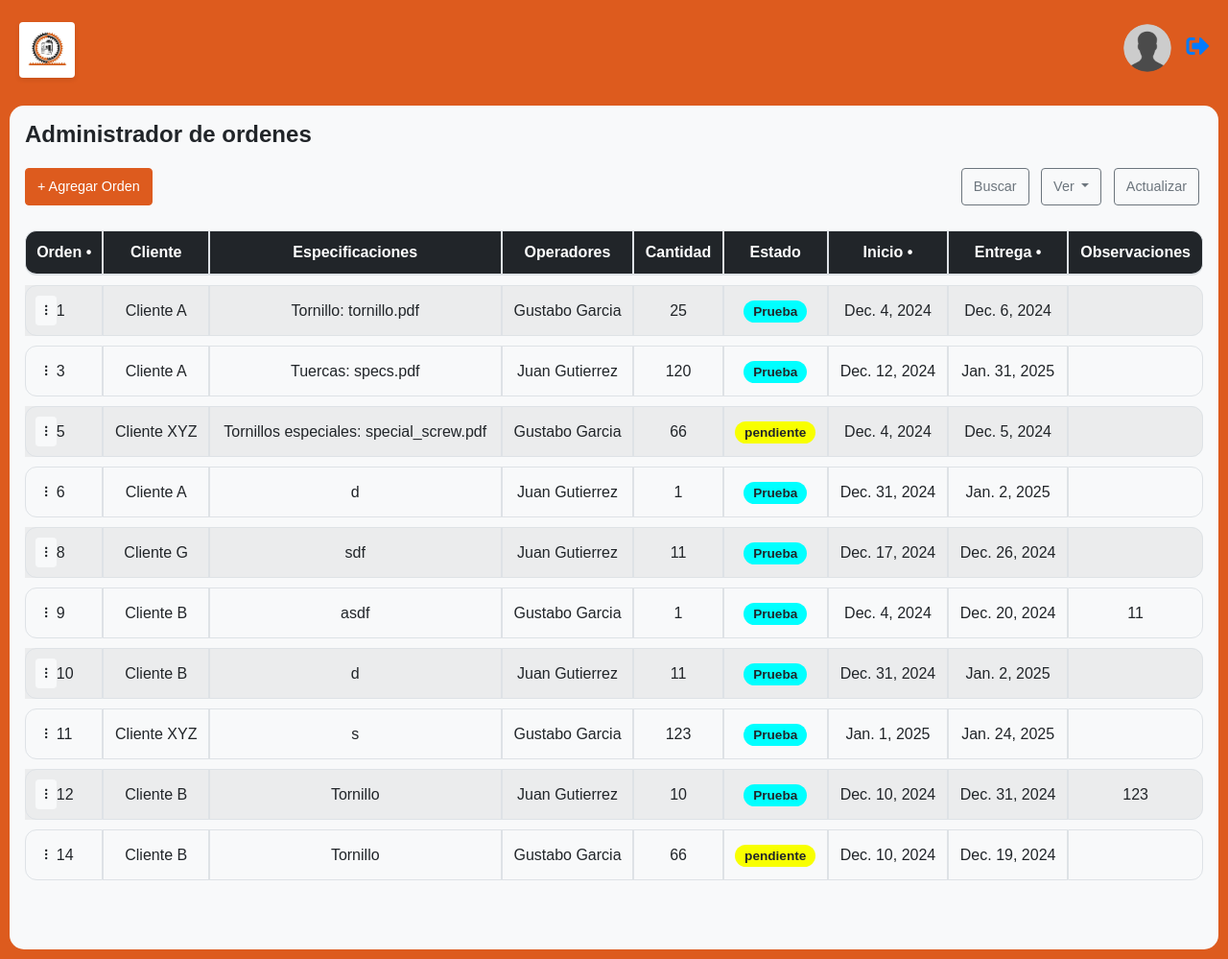
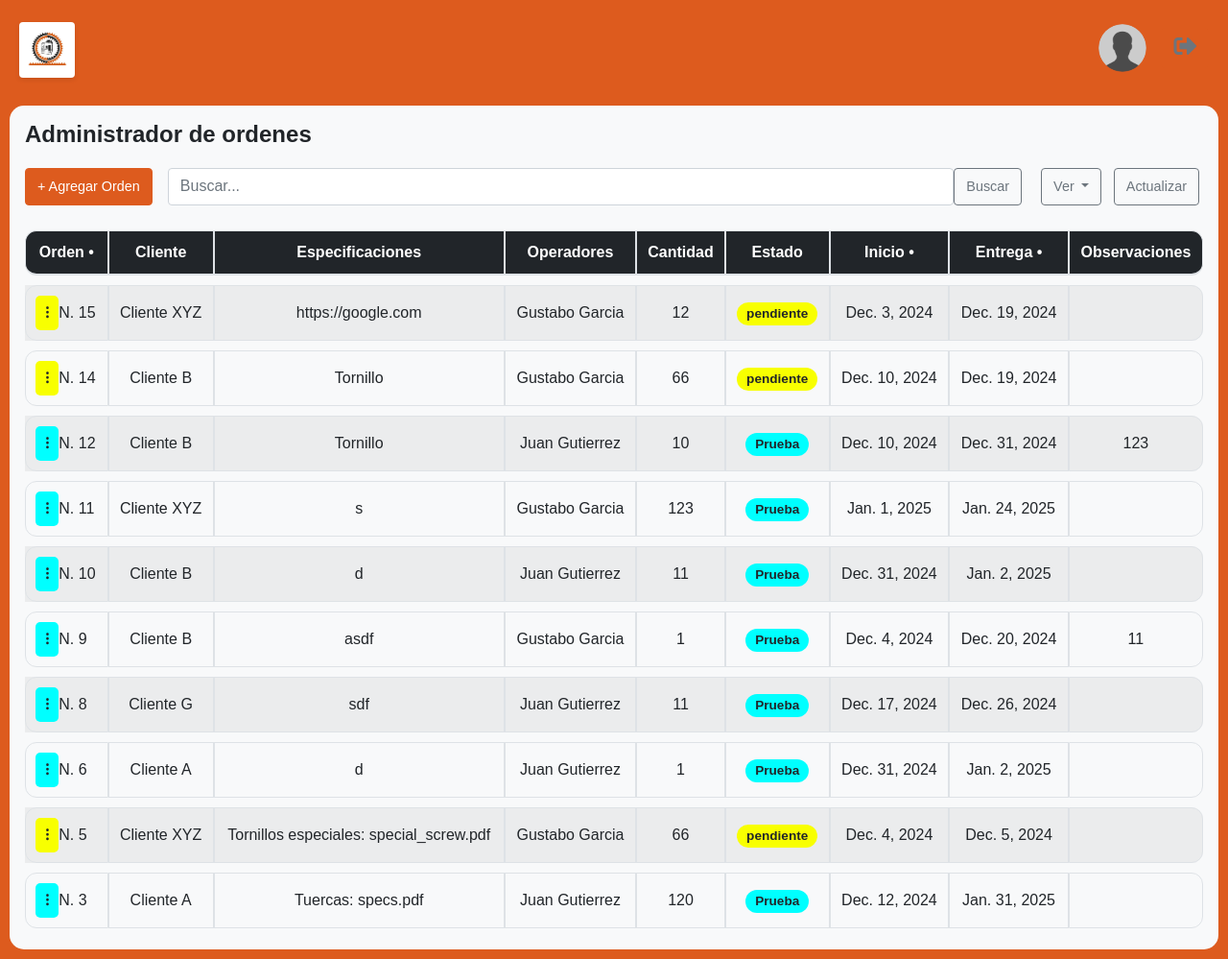
Before and after one commit to skyEverTerra/OrderManager, a Django app: page /?order_by=id&order_direction=desc in a window 1280 px wide. Shown: the whole page at 96% size. Run offline with Django 4.2, Linux system fonts and the light colour scheme; a user stored in the database is signed in; data comes from the database, SQL or seed files in the repository; both versions use the stored data as it was after the commit; some libraries are stand-ins or nearby versions.

Commit message:
Despliegue del proyecto 1.0

```diff
--- a/OrderManager/urls.py
+++ b/OrderManager/urls.py
@@ -28,7 +28,10 @@ urlpatterns = [
     path("login/", order_views.UserLoginView.as_view(), name="login"),
     path("crear_orden/", order_views.CreateOrderView.as_view(), name='create_order'),
     path("add_client_ajax/", order_views.add_client_ajax, name="add_client_ajax"),
+    path('lista/', order_views.OperatorView.as_view(), name="list"),
     path('logout/', LogoutView.as_view(), name='user_logout'),
+    path('archivar/<int:order_id>/', order_views.archivar_orden, name='archivar_orden'),
+    path('eliminar/<int:order_id>/', order_views.eliminar_orden, name='eliminar_orden'),
 
     path('<int:pk>/', order_views.EditOrderView.as_view(), name='edit_order'),
 ]
--- a/orders/admin.py
+++ b/orders/admin.py
@@ -2,9 +2,6 @@
 
 from django.contrib import admin
 from .models import User, Client, OrderStatus, Order, OrderUser
-
-
-
 
 @admin.register(User)
 class UserAdmin(admin.ModelAdmin):
--- a/orders/views.py
+++ b/orders/views.py
@@ -1,6 +1,6 @@
 from django.shortcuts import render
 from django.views.generic import CreateView, DetailView, ListView, TemplateView, UpdateView
-from django.contrib.auth.mixins import LoginRequiredMixin
+from django.contrib.auth.mixins import LoginRequiredMixin, UserPassesTestMixin
 from orders.models import Order, Client, OrderUser, User, OrderStatus
 from orders.forms import *
 from django.urls import reverse_lazy
@@ -12,6 +12,32 @@ from django.http import JsonResponse
 from django.contrib.auth.views import LoginView
 from django.contrib.auth.decorators import login_required
 from django.template.loader import render_to_string
+from django.db.models import Q
+from django.shortcuts import get_object_or_404, redirect
+from django.contrib.admin.views.decorators import staff_member_required
+
+
+@staff_member_required
+def archivar_orden(request, order_id):
+    archived_status, created = OrderStatus.objects.get_or_create(status='archivado', defaults={'color': 'gray'})
+
+    order = get_object_or_404(Order, id=order_id)
+
+    order.status = archived_status
+    order.save()
+
+    return redirect('redirect')
+
+@staff_member_required
+def eliminar_orden(request, order_id):
+    canceled_status, created = OrderStatus.objects.get_or_create(status='cancelado', defaults={'color': 'red'})
+
+    order = get_object_or_404(Order, id=order_id)
+
+    order.status = canceled_status
+    order.save()
+
+    return redirect('redirect')
 
 @csrf_exempt
 def add_client_ajax(request):
@@ -31,6 +57,7 @@ def user_redirect(request):
     privileges = request.user.role - 1
     to_url = (
         'order_list', # Si es administrador
+        'list',
     )
     return redirect(to_url[privileges])
 
@@ -53,7 +80,7 @@ class UserLoginView(LoginView):
 #     """ Order management view """
 #     template_name = "orders/management.html"
 
-class ManagementView(LoginRequiredMixin,ListView):
+class ManagementView(LoginRequiredMixin, UserPassesTestMixin, ListView):
     """Vista de administración para listar órdenes."""
     model = Order
     template_name = "orders/management.html"
@@ -61,24 +88,39 @@ class ManagementView(LoginRequiredMixin,ListView):
     paginate_by = 5
 
     def get_queryset(self):
-        # Prefetch operadores y materiales relacionados
         order_by = self.request.GET.get('order_by', 'delivery_date')
+        order_direction = self.request.GET.get('order_direction', 'asc')
+        search_query = self.request.GET.get('search', '').strip()
         select_by = self.request.GET.get('select_by', None)
         valid_order_fields = ['id', 'delivery_date', 'start_date']
 
         if order_by not in valid_order_fields:
             order_by = 'delivery_date'
 
+        if order_direction == 'desc':
+            order_by = f'-{order_by}'
+
         queryset = (
             Order.objects.select_related("client", "status", "created_by")
             .prefetch_related("order_users__user")
         )
 
+        # Filtro por estado si está presente
         if select_by:
             queryset = queryset.filter(status__status=select_by)
-            return queryset.order_by(order_by)
+            return queryset
 
         excluded_statuses = ['archivado', 'cancelado']
+
+        # búsqueda
+        if search_query:
+            queryset = queryset.filter(
+                Q(client__name__icontains=search_query) |
+                Q(description__icontains=search_query) |
+                Q(status__status__icontains=search_query) |
+                Q(id__icontains=search_query)
+            )
+            excluded_statuses = []
         queryset = queryset.exclude(status__status__in=excluded_statuses)
 
         return queryset.order_by(order_by)
@@ -92,8 +134,14 @@ class ManagementView(LoginRequiredMixin,ListView):
             return JsonResponse({'orders': rendered_orders}, status=200)
         return super().get(request, *args, **kwargs)
 
+    def test_func(self):
+        return self.request.user.is_staff
 
-class CreateOrderView(LoginRequiredMixin, CreateView):
+    def handle_no_permission(self):
+        return redirect('redirect')
+
+
+class CreateOrderView(LoginRequiredMixin, UserPassesTestMixin, CreateView):
     """ Guardar orden """
     model = Order
     form_class = CreateOrderForm
@@ -109,8 +157,14 @@ class CreateOrderView(LoginRequiredMixin, CreateView):
             OrderUser.objects.create(order=self.object, user=operator)
         return response
 
+    def test_func(self):
+        return self.request.user.is_staff
 
-class EditOrderView(LoginRequiredMixin, UpdateView):
+    def handle_no_permission(self):
+        return redirect('redirect')
+
+
+class EditOrderView(LoginRequiredMixin, UserPassesTestMixin, UpdateView):
     """ Editar la orden """
     model = Order
     form_class = CreateOrderForm
@@ -143,3 +197,20 @@ class EditOrderView(LoginRequiredMixin, UpdateView):
             OrderUser.objects.create(order=self.object, user=operator)
 
         return response
+
+    def test_func(self):
+        return self.request.user.is_staff
+
+    def handle_no_permission(self):
+        return redirect('redirect')
+
+
+class OperatorView(LoginRequiredMixin, ListView):
+    model = Order
+    template_name = "orders/operator.html"
+    context_object_name = "orders"
+    paginate_by = 25
+
+    def get_queryset(self):
+        # Filtrar órdenes relacionadas con el usuario autenticado
+        return Order.objects.filter(order_users__user=self.request.user)
--- a/static/css/main.css
+++ b/static/css/main.css
@@ -105,6 +105,49 @@ body {
     font-size: 1.5rem;
     font-weight: bold;
     margin-bottom: 5px;
+}
+
+.search-container {
+    max-width: 100%;
+}
+
+#search-input {
+    flex-grow: 1;
+}
+
+.btn-anim {
+    border: 2px solid transparent; /* Borde inicial transparente */
+    border-radius: 5px;          /* Bordes redondeados */
+    font-size: 16px;             /* Tamaño de fuente */
+    cursor: pointer;            /* Cambia el cursor al pasar */
+    transition: all 0.3s ease;   /* Transición suave para todos los cambios */
+    position: relative;          /* Para posicionar el borde negro */
+    overflow: hidden;            /* Esconde los elementos fuera del área del borde */
+}
+
+/* Efecto al pasar el cursor (hover) */
+.btn-anim:hover {
+    transform: scale(1.1);        /* Aumenta el tamaño en un 10% */
+}
+
+.btn-anim::before {
+    content: '';                  /* Contenido vacío para el pseudo-elemento */
+    position: absolute;           /* Posición absoluta respecto al botón */
+    top: -5px;                    /* Desplazamiento hacia fuera del botón */
+    left: -5px;                   /* Desplazamiento hacia fuera del botón */
+    right: -5px;                  /* Desplazamiento hacia fuera del botón */
+    bottom: -5px;                 /* Desplazamiento hacia fuera del botón */
+    background-color: black;      /* Borde negro */
+    z-index: -1;                  /* Coloca el borde debajo del botón */
+    transition: all 0.3s ease;    /* Transición suave para el borde */
+}
+
+/* Efecto al pasar el cursor: el borde se mueve */
+.btn-anim:hover::before {
+    top: -8px;                    /* Desplazamiento al hacer hover */
+    left: -8px;
+    right: -8px;
+    bottom: -8px;
 }
 
 .subtitle {
--- a/static/js/scroll.js
+++ b/static/js/scroll.js
@@ -12,8 +12,10 @@ document.addEventListener("DOMContentLoaded", function () {
 
     const orderBy = getUrlParameter('order_by') || 'delivery_date';
     const selectBy = getUrlParameter('select_by') || '';
+    const direct = getUrlParameter('order_direction') || '';
+    const search = getUrlParameter('search') || '';
 
-    loader.style.display = "table-row";  // Lo hacemos visible inicialmente solo para la prueba
+    loader.style.display = "table-row";
 
     const observer = new IntersectionObserver((entries) => {
         entries.forEach(entry => {
@@ -34,7 +36,7 @@ document.addEventListener("DOMContentLoaded", function () {
     function loadMoreOrders() {
         console.log("Cargando más órdenes, página:", page);
         loader.style.display = "table-row";
-        fetch(`?page=${page}&order_by=${orderBy}&select_by=${selectBy}`, { headers: { "x-requested-with": "XMLHttpRequest" } })
+        fetch(`?page=${page}&order_by=${orderBy}&select_by=${selectBy}&order_direction=${direct}&search=${search}`, { headers: { "x-requested-with": "XMLHttpRequest" } })
             .then(response => {
                 if (!response.ok) throw new Error("Network response was not ok");
                 return response.json();
--- a/templates/navbar.html
+++ b/templates/navbar.html
@@ -15,7 +15,7 @@
                 </a>
 
                 <!-- Logout -->
-                <a href="{% url 'user_logout' %}" class="nav-item">
+                <a href="{% url 'user_logout' %}" class="btn btn-color btn-outline-secondary nav-item">
                     <i class="fas fa-sign-out-alt" style="font-size: 1.5rem;"></i>
                 </a>
             </div>
--- a/templates/orders/management.html
+++ b/templates/orders/management.html
@@ -14,9 +14,17 @@
     <!-- Acciones -->
     <div class="actions-row d-flex justify-content-between align-items-center">
         <a class="btn btn-primary btn-color" href="{% url 'create_order' %}">+ Agregar Orden</a>
+        <form method="get" action="{% url 'order_list' %}" class="d-flex flex-grow-1 mx-3">
+            <input
+                type="text"
+                name="search"
+                class="form-control me-2 flex-grow-1"
+                placeholder="Buscar..."
+                value="{{ request.GET.search|default_if_none:'' }}"
+            />
+            <button type="submit" class="btn btn-outline-secondary">Buscar</button>
+        </form>
         <div>
-            <button class="btn btn-outline-secondary mx-1">Buscar</button>
-            <div class="d-inline-block">
             <a class="btn btn-outline-secondary mx-1 dropdown-toggle" href="#" role="button" id="dropdownMenuLink" data-bs-toggle="dropdown" aria-expanded="false">
                 Ver
             </a>
@@ -24,7 +32,6 @@
                 <li><a class="dropdown-item" href="?select_by=archivado">Archivados</a></li>
                 <li><a class="dropdown-item" href="?select_by=cancelado">Cancelados</a></li>
             </ul>
-            </div>
             <a class="btn btn-outline-secondary mx-1" href="{% url 'redirect' %}">Actualizar</a>
         </div>
     </div>
@@ -34,14 +41,14 @@
         <table class="table table-bordered table-striped align-middle">
             <thead class="table-dark">
                 <tr>
-                    <th>Orden <a href="?order_by=id" style="color: white;">•</a></th>
+                    <th>Orden <a href="?order_by=id&order_direction={% if request.GET.order_direction == 'desc' %}asc{% else %}desc{% endif %}" style="color: white;">•</a></th>
                     <th>Cliente</th>
                     <th>Especificaciones</th>
                     <th>Operadores</th>
                     <th>Cantidad</th>
                     <th>Estado</th>
-                    <th>Inicio <a href="?order_by=start_date" style="color: white;">•</a></th>
-                    <th>Entrega <a href="?order_by=delivery_date" style="color: white;">•</a></th>
+                    <th>Inicio <a href="?order_by=start_date&order_direction={% if request.GET.order_direction == 'desc' %}asc{% else %}desc{% endif %}" style="color: white;">•</a></th>
+                    <th>Entrega <a href="?order_by=delivery_date&order_direction={% if request.GET.order_direction == 'desc' %}asc{% else %}desc{% endif %}" style="color: white;">•</a></th>
                     <th>Observaciones</th>
                 </tr>
             </thead>
--- a/templates/orders/partials/order_list.html
+++ b/templates/orders/partials/order_list.html
@@ -1,15 +1,15 @@
 {% for order in orders %}
 <tr>
     <td class="d-flex align-items-center position-relative">
-        <a class="btn btn-sm btn-light me-2" href="#" data-bs-toggle="dropdown" aria-expanded="false">
+        <a class="btn btn-sm btn-anim btn-light me-2" style="background-color: {{ order.status.color }};" href="#" data-bs-toggle="dropdown" aria-expanded="false">
             <strong>⁝</strong>
         </a>
         <ul class="dropdown-menu position-absolute start-100 translate-middle mt-2">
             <li><a class="dropdown-item" href="{% url 'edit_order' order.id %}">Editar</a></li>
-            <li><a class="dropdown-item" href="?order={{ order.id }}">Archivar</a></li>
-            <li><a class="dropdown-item" href="?order={{ order.id }}">Eliminar</a></li>
+            <li><a class="dropdown-item" href="{% url 'archivar_orden' order.id %}">Archivar</a></li>
+            <li><a class="dropdown-item" href="{% url 'eliminar_orden' order.id %}">Cancelar</a></li>
         </ul>
-        {{ order.id }}
+        N. {{ order.id }}
     </td>
     <td>{{ order.client.name }}</td>
     <td>{{ order.description }}</td>
```
Also changed, not shown: templates/orders/operator.html (added, +20 -0 lines), db.sqlite3. Lines whose indentation alone changed are shown as unchanged.
